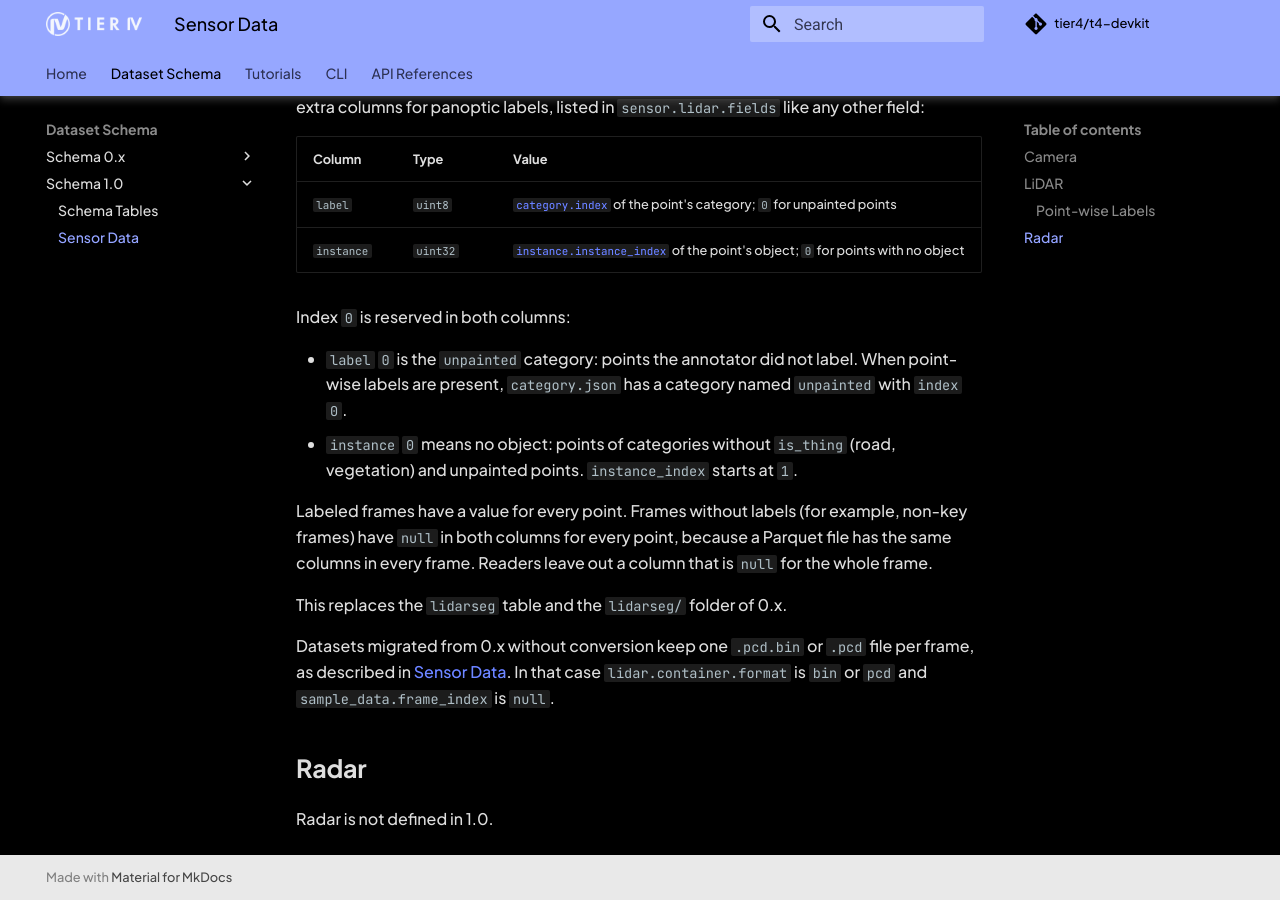
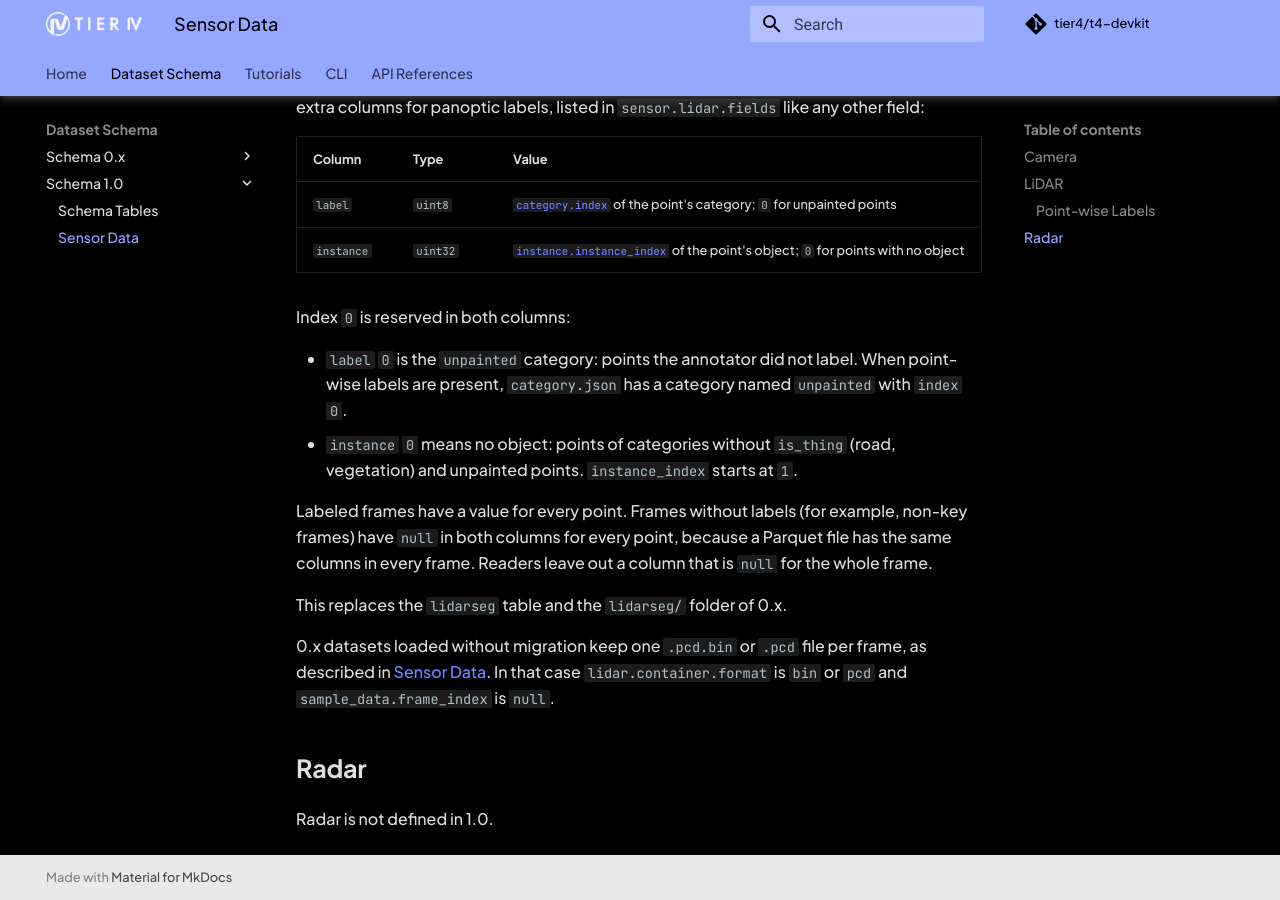
Before and after one commit to tier4/t4-devkit, an MkDocs documentation site: the page built from docs/schema/v1/data.md, in a window 1280 px wide and 900 px high, scrolled down 1399 px. Built offline with MkDocs 1.6.1 and Material for MkDocs 9.7.7, drawn with Linux system fonts in a browser that asks for light colours; comment, search, counter and statistics services are not loaded; the version menu is left out.

Commit message:
docs(schema): scenario confidence, per-frame LiDAR only for unmigrated 0.x

```diff
--- a/docs/schema/v1/data.md
+++ b/docs/schema/v1/data.md
@@ -59,7 +59,7 @@ Labeled frames have a value for every point. Frames without labels (for example,
 
 This replaces the `lidarseg` table and the `lidarseg/` folder of 0.x.
 
-Datasets migrated from 0.x without conversion keep one `.pcd.bin` or `.pcd` file per frame, as described in [Sensor Data](../data.md). In that case `lidar.container.format` is `bin` or `pcd` and `sample_data.frame_index` is `null`.
+0.x datasets loaded without migration keep one `.pcd.bin` or `.pcd` file per frame, as described in [Sensor Data](../data.md). In that case `lidar.container.format` is `bin` or `pcd` and `sample_data.frame_index` is `null`.
 
 ## Radar
 
```
Also changed, not shown: docs/schema/v1/table.md (+1 -0 lines).
